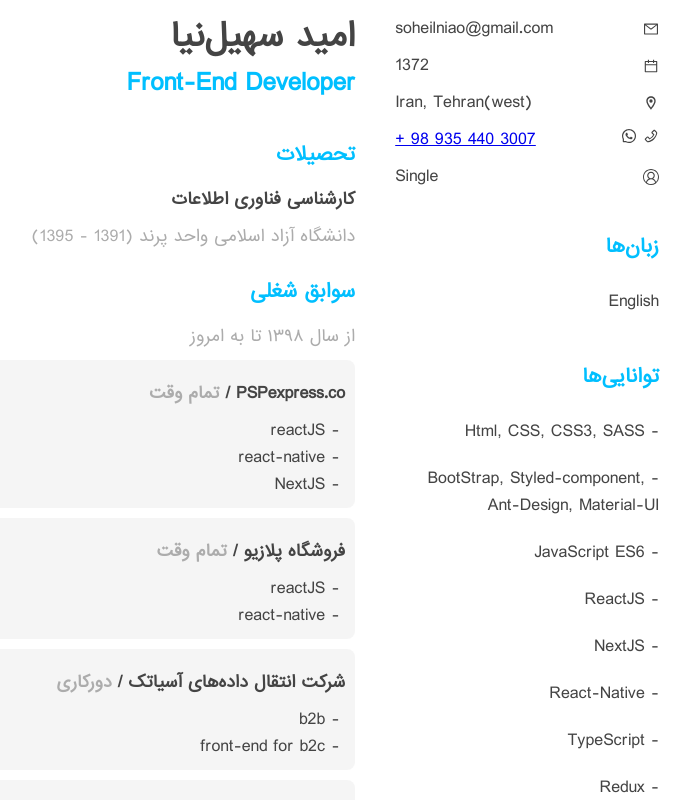
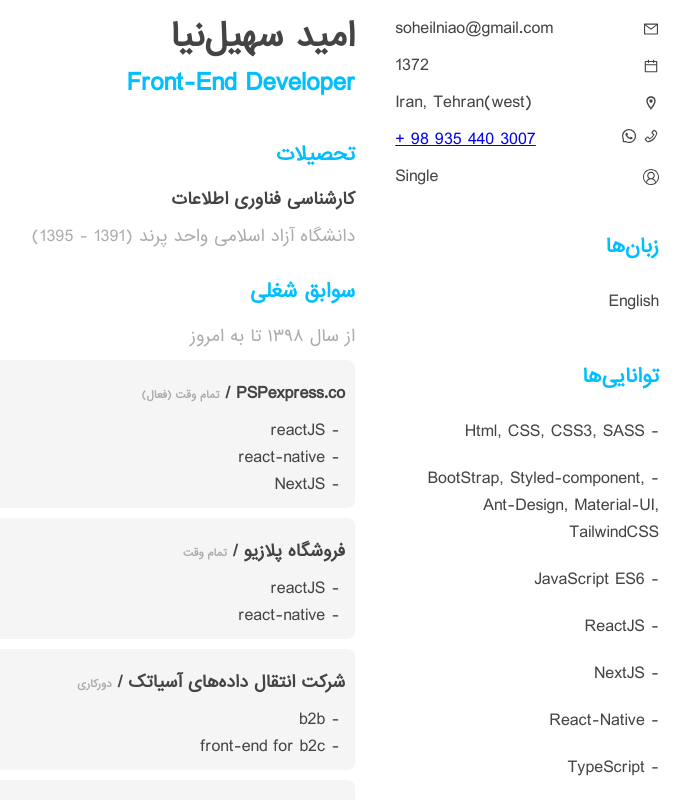
Before and after one commit to omids0/my_resume, a Next.js app: page / in a window 1280 px wide. Shown: the top 800 px of the page, without its empty margins (473-1164 px from the left). Built offline with nearby package versions, Linux system fonts and the light colour scheme.

Commit message:
resume updated

```diff
--- a/components/experiences/Myjobs.js
+++ b/components/experiences/Myjobs.js
@@ -10,7 +10,7 @@ export default function Myjobs({ myresume }) {
           .map((item, i) => (
             <div key={i}>
               <p className="bold mys">
-                {item.name} / <span className="gray">{item.workTime}</span>
+                {item.name} / <span className="work-time">{item.workTime}</span>
               </p>
               <ul className="job-desc-list">
                 {item.description.map((item, i) => (
--- a/styles/globals.css
+++ b/styles/globals.css
@@ -200,6 +200,10 @@ h2 {
   font-size: 1.2rem;
   color: var(--gray);
 }
+.work-time {
+  font-size: 1rem;
+  color: var(--gray);
+}
 .job-desc3 {
   font-size: 1.4rem;
   color: var(--gray);
--- a/utils/data.js
+++ b/utils/data.js
@@ -12,7 +12,10 @@ export const myresume = {
   languages: [{ language: "English", level: 75 }],
   skills: [
     { tool: "Html, CSS, CSS3, SASS", level: 80 },
-    { tool: "BootStrap, Styled-component, Ant-Design, Material-UI", level: 80 },
+    {
+      tool: "BootStrap, Styled-component, Ant-Design, Material-UI, TailwindCSS",
+      level: 80,
+    },
     { tool: "JavaScript ES6", level: 75 },
     { tool: "ReactJS", level: 80 },
     { tool: "NextJS", level: 70 },
@@ -50,7 +53,7 @@ export const myresume = {
     },
     {
       name: "PSPexpress.co",
-      workTime: "تمام وقت",
+      workTime: "تمام وقت (فعال)",
       description: ["reactJS", "react-native", "NextJS"],
     },
   ],
```
